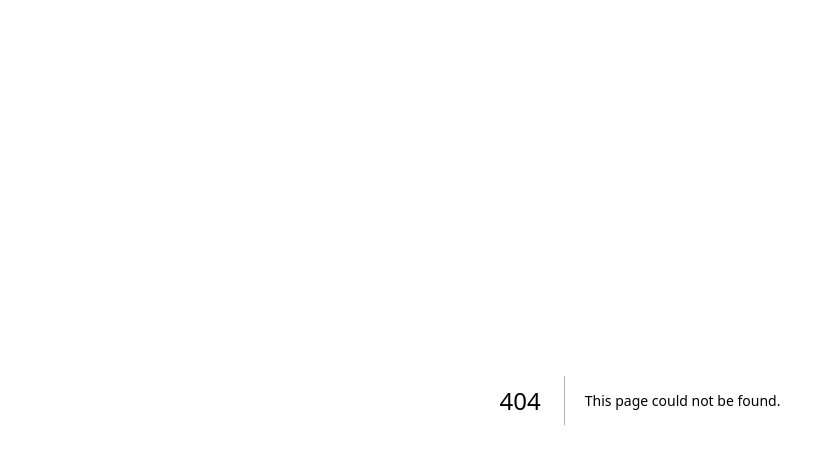
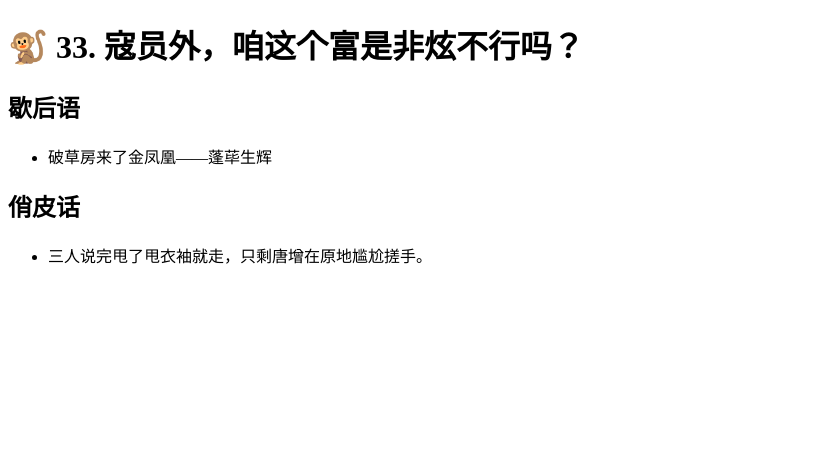
Before and after one commit to eddiehe99/bannatienet, a Next.js app: page /journey-to-the-west/monkey-33 in a window 1280 px wide. Before the commit this address had no page. Shown: the top 464 px of the page, without its empty margins (0-835 px from the left). Built offline with nearby package versions, Linux system fonts and the light colour scheme.

Commit message:
feat: add journey-to-the-west 33

```diff
--- a/src/pages/journey-to-the-west/_meta.js
+++ b/src/pages/journey-to-the-west/_meta.js
@@ -1,6 +1,7 @@
 /* eslint-disable prettier/prettier */
 /* eslint-disable import/no-anonymous-default-export */
 export default {
+    'monkey-33': '🐒 33',
     'monkey-32': '🐒 32',
     'monkey-31': '🐒 31',
     'monkey-30': '🐒 30',
--- /dev/null
+++ b/src/pages/journey-to-the-west/monkey-33.mdx
@@ -0,0 +1,9 @@
+# 🐒 33. 寇员外，咱这个富是非炫不行吗？
+
+## 歇后语
+
+- 破草房来了金凤凰——蓬荜生辉
+
+## 俏皮话
+
+- 三人说完甩了甩衣袖就走，只剩唐增在原地尴尬搓手。
```
